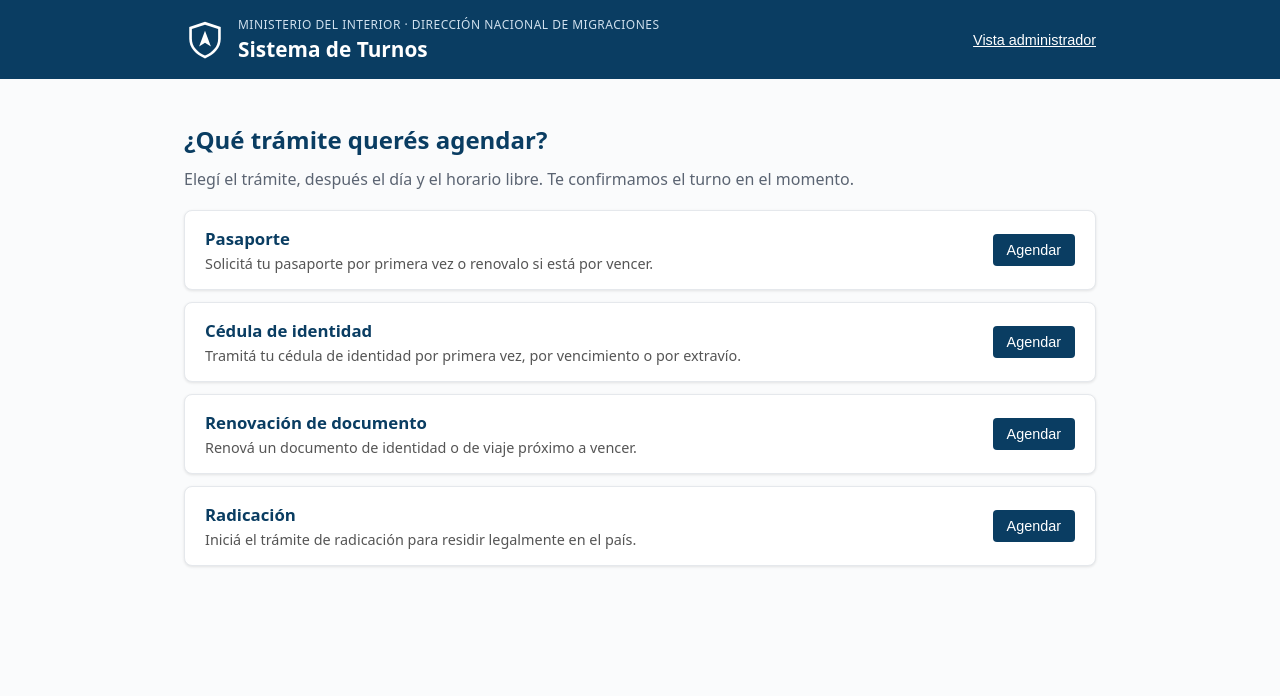
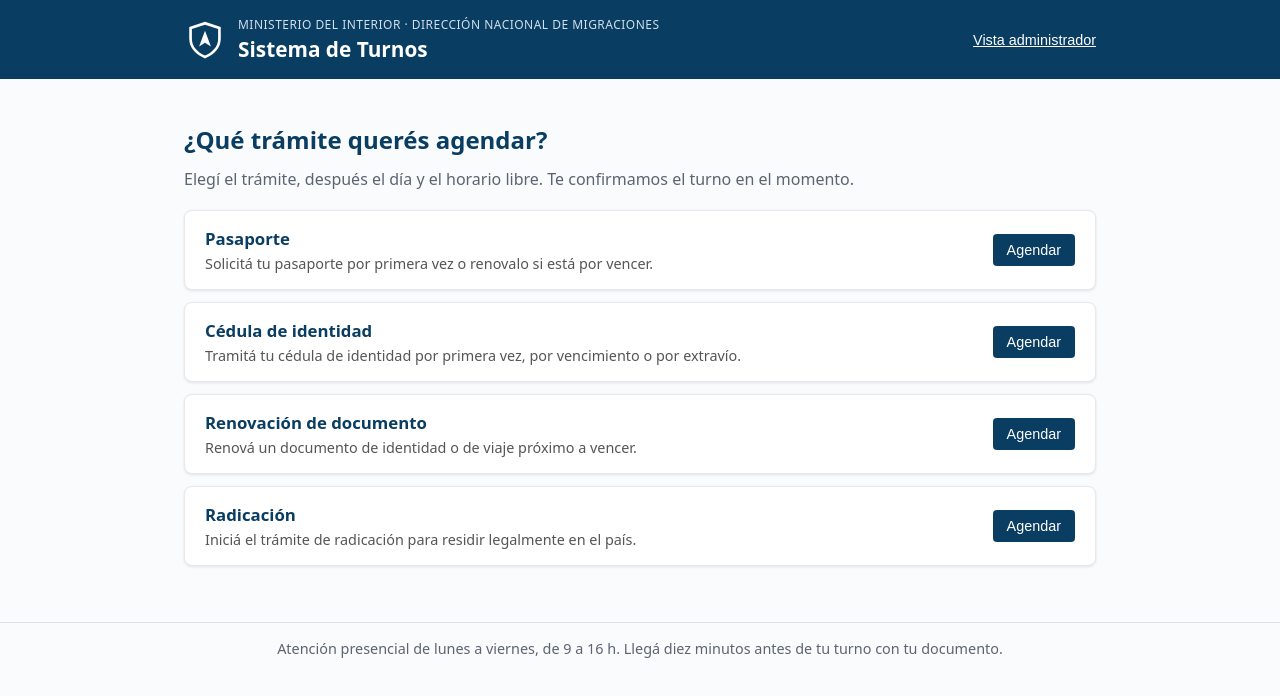
Before and after one commit to santiago6124/ingsoft3-turnos, a React (Vite) app in the folder frontend/: page / in a window 1280 px wide. Shown: the top 696 px of the page. Built offline with nearby package versions, Linux system fonts and the light colour scheme; no server answers.

Commit message:
El smoke verifica también la versión del front; pie con el horario de atención (#38)
* ci: el front graba su commit en /version.txt y el smoke lo exige, no sólo el de la api

* feat(frontend): pie de página con el horario de atención

```diff
--- a/frontend/src/App.css
+++ b/frontend/src/App.css
@@ -399,3 +399,12 @@ td {
   margin: -0.5rem 0 1.25rem;
   color: #5b6472;
 }
+
+.site-footer {
+  margin-top: 2rem;
+  padding: 1rem 1.5rem;
+  border-top: 1px solid #dde2e8;
+  color: #5b6472;
+  font-size: 0.9rem;
+  text-align: center;
+}
--- a/frontend/src/App.tsx
+++ b/frontend/src/App.tsx
@@ -37,6 +37,10 @@ export default function App() {
           {view === 'citizen' ? <CitizenView /> : <AdminView />}
         </main>
       </div>
+
+      <footer className="site-footer">
+        Atención presencial de lunes a viernes, de 9 a 16 h. Llegá diez minutos antes de tu turno con tu documento.
+      </footer>
     </div>
   )
 }
```
Also changed, not shown: 1 other file (tests, documents, lock files or other folders).
